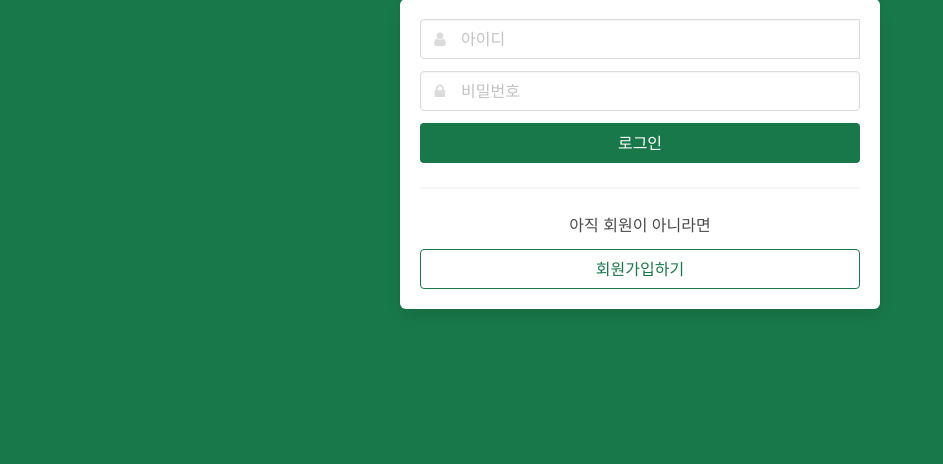
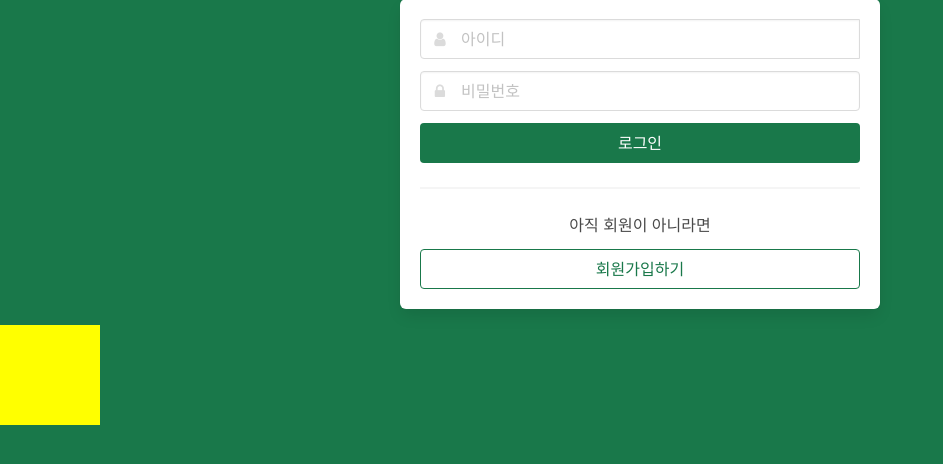
Before and after one commit to kyebalza/FootBall_INFO, a Flask app: page /login in a window 1280 px wide. Shown: the part 215-679 px from the top of the page, without its empty margins (0-943 px from the left). Run offline with Flask 2, Linux system fonts and the light colour scheme; some libraries are stand-ins or nearby versions; some web fonts are replaced.

Commit message:
로그인 페이지 박스 생성

```diff
--- a/templates/login.html
+++ b/templates/login.html
@@ -28,6 +28,13 @@
 
 
     <style>
+
+        .yellow-box {
+            width : 100px;
+            height: 100px;
+            background-color: yellow;
+        }
+
         body {
             background-color: #19784a;
             min-height: 100vh;
@@ -301,5 +308,6 @@
 
     </div>
 </section>
+<div class="yellow-box"></div>
 </body>
 </html>
```
